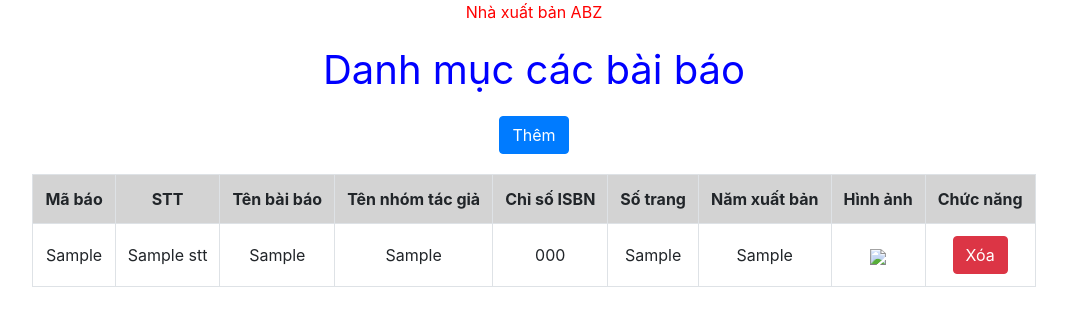
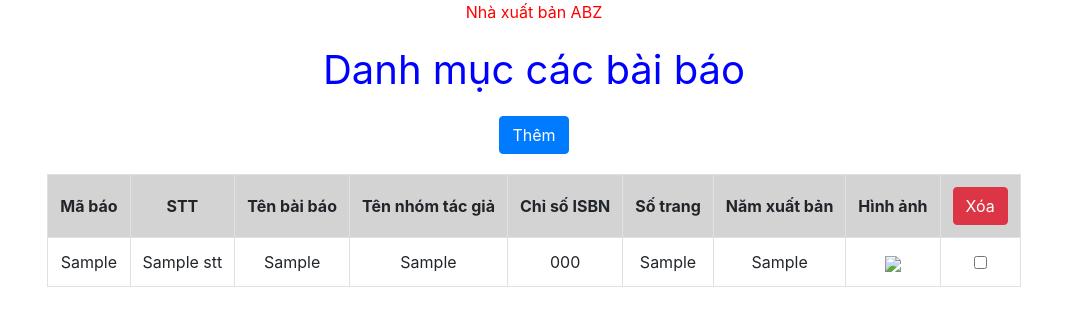
Before and after one commit to Tuan2210/TH_CongNgheMoi, a Node server app: template trainingGK_10-7/views/index.ejs in a window 1280 px wide. Shown: the top 326 px of the page, without its empty margins (106-1173 px from the left). Run offline with Node 20, Linux system fonts and the light colour scheme; the template is opened without the code that fills it: most values are stand-ins (such as "Sample title", 1, 10 or a date in 2020).

Commit message:
change to checkbox

```diff
--- a/trainingGK_10-7/views/index.ejs
+++ b/trainingGK_10-7/views/index.ejs
@@ -26,10 +26,10 @@
                 <th class="align-middle text-center">Số trang</th>
                 <th class="align-middle text-center">Năm xuất bản</th>
                 <th class="align-middle text-center">Hình ảnh</th>
-                <th class="align-middle text-center">Chức năng</th>
-                <!-- <th class="align-middle text-center">
+                <!-- <th class="align-middle text-center">Chức năng</th> -->
+                <th class="align-middle text-center">
                     <input type="submit" value="Xóa" class="btn btn-danger align-items-center">
-                </th> -->
+                </th>
             </tr>
             <% for (var i=0; i<nhaBaos.length; i++) { %>
                 <tr>
@@ -59,17 +59,17 @@
                     </td>
                     <td class="align-middle text-center">
                         <div class="row justify-content-center">
-                            <input type="submit" value="Xóa" name="<%=nhaBaos[i].ma_bao%>" class="btn btn-danger align-items-center">
+                            <!-- <input type="submit" value="Xóa" name="<%=nhaBaos[i].ma_bao%>" class="btn btn-danger align-items-center"> -->
 
                             <!-- checkbox -->
-                            <!-- <input type="checkbox" name="<%=nhaBaos[i].ma_bao%>"> -->
+                            <input type="checkbox" name="<%=nhaBaos[i].ma_bao%>">
 
                             <!-- <a href="" class="btn btn-secondary">Sửa</a> -->
                         </div>
 
                     </td>
                 </tr>
-            <% } %>
+                <% } %>
         </table>
     </form>
 
```
